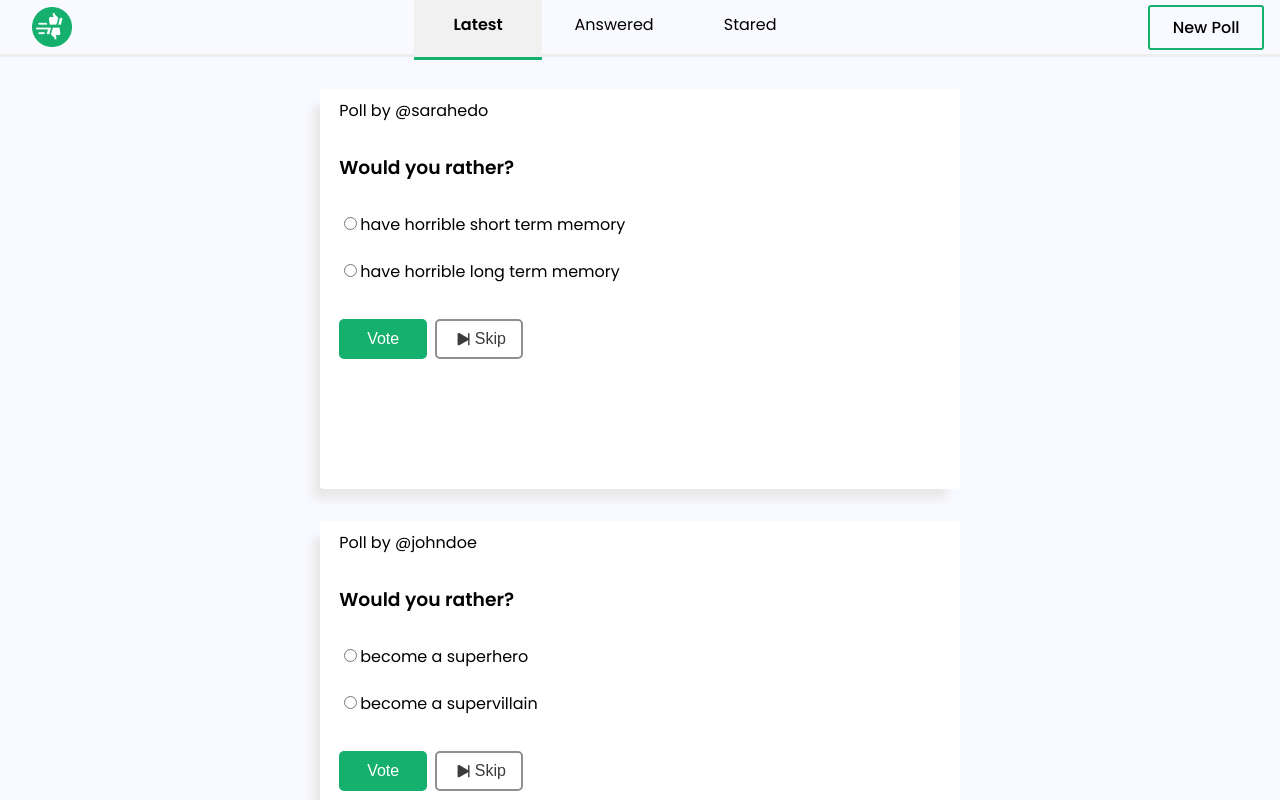
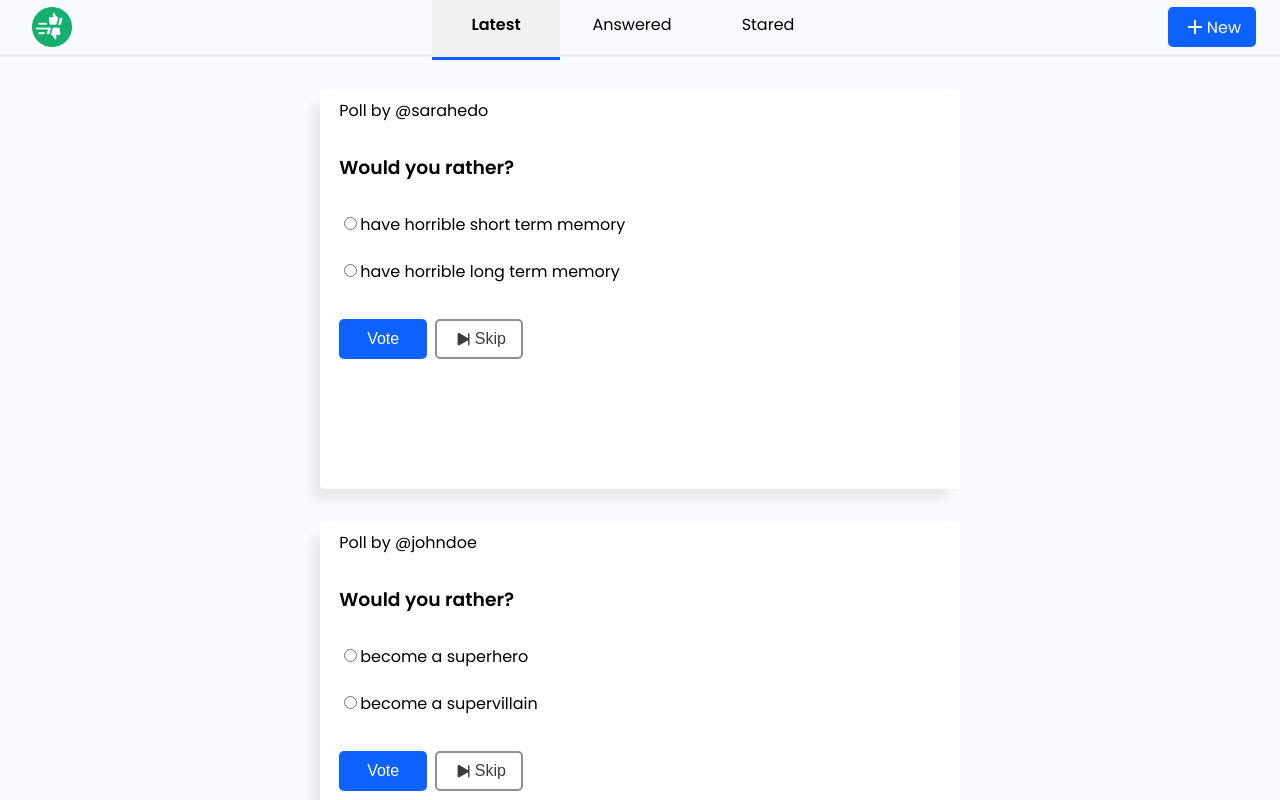
Before and after one commit to iartist93/would-you-rather, a React (Create React App) app: page / in a window 1280 px wide. Shown: the top 800 px of the page. Built offline with nearby package versions, Linux system fonts and the light colour scheme.

Commit message:
update styles

```diff
--- /dev/null
+++ b/src/components/CustomStyles.js
@@ -0,0 +1,40 @@
+import styled from "@emotion/styled";
+import { css } from "@emotion/react";
+import { Link } from "react-router-dom";
+
+export const PrimaryColor = "#0d61ff";
+
+export const Centered = styled.div`
+  display: flex;
+  justify-content: center;
+  align-items: center;
+`;
+
+export const Button = styled.button`
+  width: 5.5rem;
+  height: 2.5rem;
+  border-radius: 5px;
+  font-size: 1rem;
+  margin-top: 1.5rem;
+  margin-right: 0.5rem;
+  background-color: transparent;
+  color: black;
+  display: flex;
+  justify-content: center;
+  align-items: center;
+
+  ${(props) =>
+    props.primary &&
+    css`
+      color: white;
+      background-color: ${PrimaryColor};
+      border-color: transparent;
+    `}
+  ${(props) =>
+    props.outlined &&
+    css`
+      color: #3b3b3b;
+      background-color: transparent;
+      border: 2px solid #8f8f8f;
+    `}
+`;
--- a/src/components/Navbar.js
+++ b/src/components/Navbar.js
@@ -3,6 +3,8 @@ import LogoImage from "../logo2.png";
 import { Link } from "react-router-dom";
 import styled from "@emotion/styled";
 import { css } from "@emotion/react";
+import { PrimaryColor, Button } from "./CustomStyles";
+import { RiAddLine } from "react-icons/ri";
 
 class Navbar extends React.Component {
   render() {
@@ -32,7 +34,7 @@ class Navbar extends React.Component {
         props.active === true &&
         css`
           font-weight: 600;
-          border-bottom: 3px solid #15b06e;
+          border-bottom: 3px solid ${PrimaryColor};
           background-color: #f1f1f1;
         `};
     `;
@@ -54,27 +56,32 @@ class Navbar extends React.Component {
     const Nav = styled.div``;
 
     const NavUser = styled.div`
-      background: transparent;
-      border-radius: 3px;
-      border: 2px solid #15b06e;
-      color: #15b06e;
-      margin: 0.5em 1em;
-      padding: 0.5em 1.4em;
+      width: 5.5rem;
+      height: 2.5rem;
+      border-radius: 5px;
       font-size: 1rem;
-      font-weight: 500;
-      text-decoration: none;
-
-      ${(props) =>
-        props.primary &&
-        css`
-          background: palevioletred;
-          color: white;
-        `};
+      margin-right: 1.5rem;
+      background-color: transparent;
+      display: flex;
+      justify-content: center;
+      align-items: center;
+      color: white;
+      background-color: ${PrimaryColor};
+      border-color: transparent;
     `;
 
     const NavLink = styled(Link)`
       text-decoration: none;
       color: black;
+      display: flex;
+      align-items: center;
+      justify-content: center;
+
+      ${(props) =>
+        props.asButton &&
+        css`
+          color: white;
+        `}
     `;
 
     return (
@@ -90,8 +97,8 @@ class Navbar extends React.Component {
           ))}
         </Nav>
         <NavUser>
-          <NavLink to="/new" onClick={() => onActiveChange(null)}>
-            New Poll
+          <NavLink asButton to="/new" onClick={() => onActiveChange(null)}>
+            <RiAddLine size="1.5rem" /> New
           </NavLink>
         </NavUser>
       </Header>
--- a/src/components/Question.js
+++ b/src/components/Question.js
@@ -3,6 +3,7 @@ import styled from "@emotion/styled";
 import { css } from "@emotion/react";
 import Poll from "./Poll";
 import { BsSkipEndFill } from "react-icons/bs";
+import { PrimaryColor, Centered, Button } from "./CustomStyles";
 
 const Question = ({ id, questions }) => {
   const PollContainer = styled.div`
@@ -42,41 +43,6 @@ const Question = ({ id, questions }) => {
     align-items: flex-start;
   `;
 
-  const Button = styled.button`
-    width: 5.5rem;
-    height: 2.5rem;
-    border-radius: 5px;
-    font-size: 1rem;
-    margin-top: 1.5rem;
-    margin-right: 0.5rem;
-    background-color: transparent;
-    color: black;
-    display: flex;
-    justify-content: center;
-    align-items: center;
-
-    ${(props) =>
-      props.primary &&
-      css`
-        color: white;
-        background-color: #15b06e;
-        border-color: transparent;
-      `}
-    ${(props) =>
-      props.outlined &&
-      css`
-        color: #3b3b3b;
-        background-color: transparent;
-        border: 2px solid #8f8f8f;
-      `}
-  `;
-
-  const Centered = styled.div`
-    display: flex;
-    justify-content: center;
-    align-items: center;
-  `;
-
   return (
     <PollContainer>
       <PollHeader>Poll by @{questions[id].author} </PollHeader>
```
